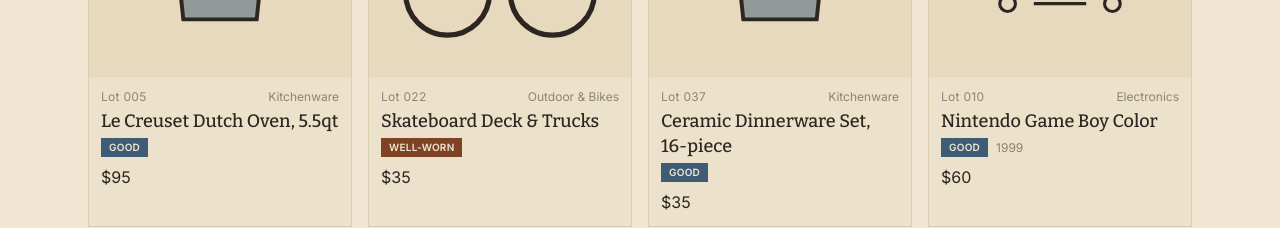
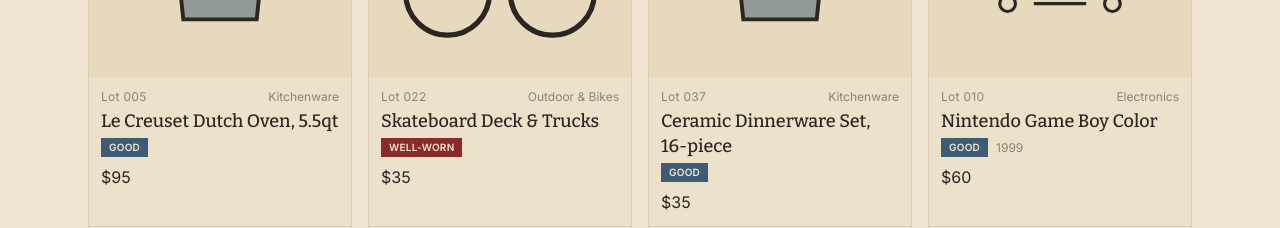
Before and after one commit to CheongYeeHerng/Salvage-row, a Next.js app: page / in a window 1280 px wide. Shown: the part 1480-1708 px from the top of the page. Built offline with nearby package versions, Linux system fonts and the light colour scheme.

Commit message:
Update ConditionTag.tsx

```diff
--- a/components/ConditionTag.tsx
+++ b/components/ConditionTag.tsx
@@ -4,7 +4,7 @@
   "Like new": "bg-[#2F6B46] text-paper",
   Good: "bg-denim text-paper",
   Fair: "bg-[#8C5A1E] text-paper",
-  "Well-worn": "bg-rust-dark text-paper",
+  "Well-worn": "bg-[#8B2A2A] text-paper",
 };
 
 export default function ConditionTag({ condition }: { condition: Condition }) {
```
